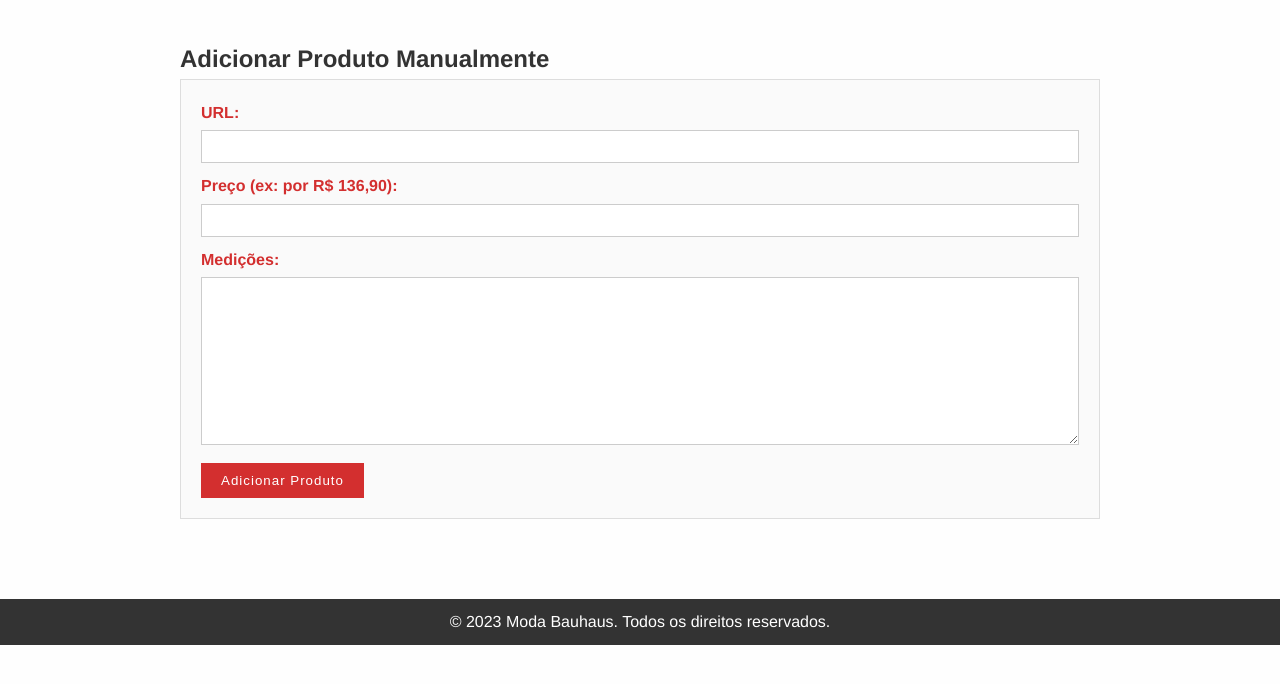
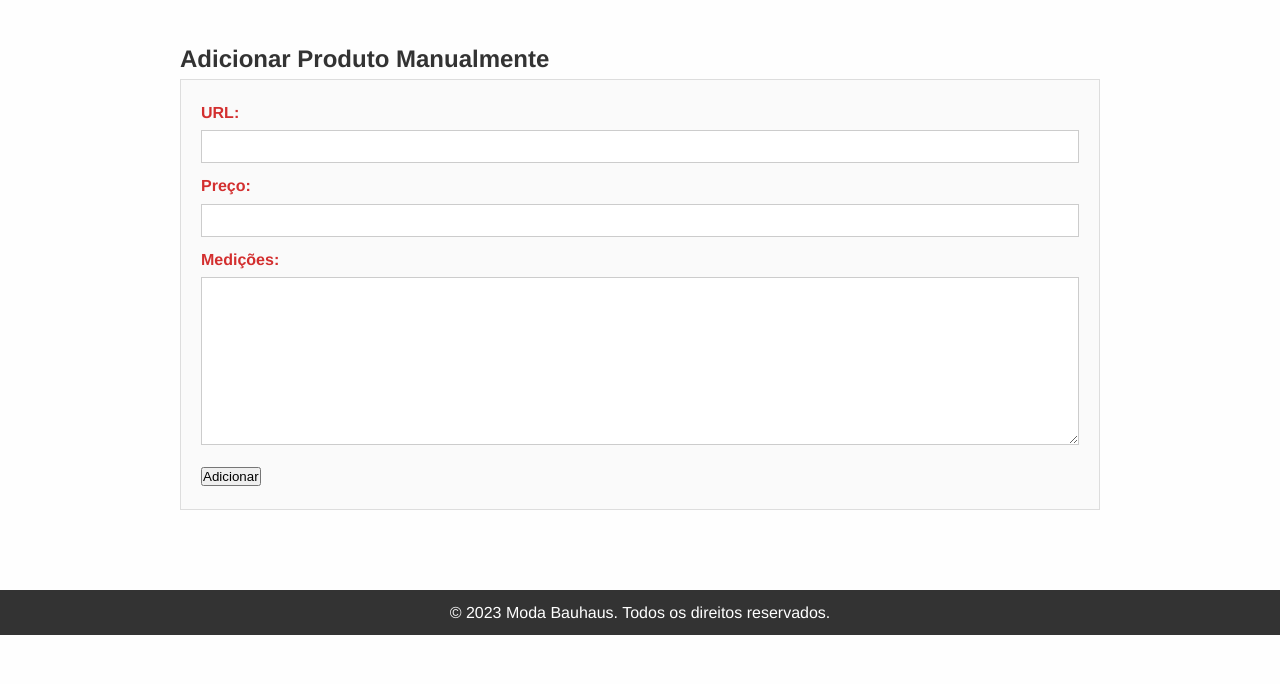
Before and after one commit to macestevao111/easy_clohting_search, a Flask app: page /add in a window 1280 px wide. Shown: the part 95-779 px from the top of the page. Run offline with Flask 3, Linux system fonts and the light colour scheme.

Commit message:
Update add_product.html

```diff
--- a/templates/add_product.html
+++ b/templates/add_product.html
@@ -13,15 +13,21 @@
   {% endwith %}
 
   <form method="post" action="{{ url_for('add_product') }}">
-    <label for="url">URL:</label>
-    <input type="text" id="url" name="url" required>
+    <div>
+      <label for="url">URL:</label>
+      <input type="text" id="url" name="url" required>
+    </div>
 
-    <label for="price">Preço (ex: por R$ 136,90):</label>
-    <input type="text" id="price" name="price" required>
+    <div>
+      <label for="price">Preço:</label>
+      <input type="text" id="price" name="price" required>
+    </div>
 
-    <label for="measurements">Medições:</label>
-    <textarea id="measurements" name="measurements" rows="10" required></textarea>
+    <div>
+      <label for="measurements">Medições:</label>
+      <textarea id="measurements" name="measurements" rows="10" required></textarea>
+    </div>
 
-    <input type="submit" value="Adicionar Produto">
+    <button type="submit">Adicionar</button>
   </form>
 {% endblock %}
```
